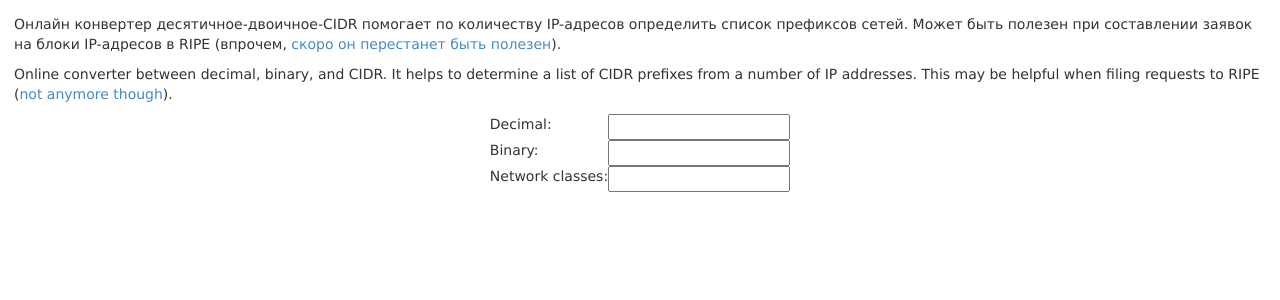
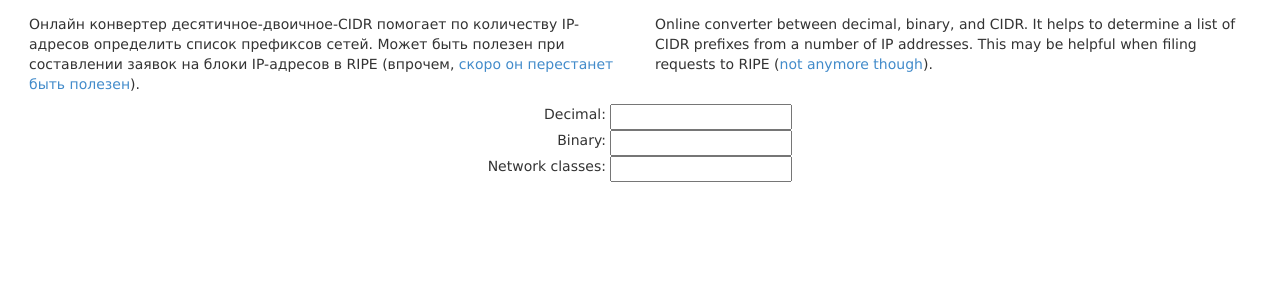
Before and after one commit to kolyuchiy/kolyuchiy.github.io, a Jekyll site: the page built from programming/cidr.html, in a window 1280 px wide. Shown: the top 300 px of the page. Built offline with Jekyll 4.4.1, drawn with Linux system fonts in a browser that asks for light colours; nearby versions of some CDN libraries.

Commit message:
CIDR calculator tweaks

```diff
--- a/programming/cidr.html
+++ b/programming/cidr.html
@@ -54,20 +54,26 @@ title: Decimal to Binary to CIDR converter
     }
 </script>
 
-<p>Онлайн конвертер десятичное-двоичное-CIDR помогает по количеству IP-адресов определить список префиксов сетей. Может быть полезен при составлении заявок на блоки IP-адресов в RIPE (впрочем, <a href="http://www.potaroo.net/tools/ipv4/index.html">скоро он перестанет быть полезен</a>).</p>
+<div class="col-md-6">
+    <p>Онлайн конвертер десятичное-двоичное-CIDR помогает по количеству IP-адресов определить список префиксов сетей. Может быть полезен при составлении заявок на блоки IP-адресов в RIPE (впрочем, <a href="http://www.potaroo.net/tools/ipv4/index.html">скоро он перестанет быть полезен</a>).</p>
+</div>
 
-<p>Online converter between decimal, binary, and CIDR. It helps to determine a list of CIDR prefixes from a number of IP addresses. This may be helpful when filing requests to RIPE (<a href="http://www.potaroo.net/tools/ipv4/index.html">not anymore though</a>).</p>
+<div class="col-md-6">
+    <p>Online converter between decimal, binary, and CIDR. It helps to determine a list of CIDR prefixes from a number of IP addresses. This may be helpful when filing requests to RIPE (<a href="http://www.potaroo.net/tools/ipv4/index.html">not anymore though</a>).</p>
+</div>
 
+<div class="col-md-12">
 <table style="margin: auto">
     <form>
         <tr>
-            <td>Decimal:</td><td><input type="text" id="decimal" name="decimal" onkeyup="doIt()" /></td>
+            <td style="text-align: right">Decimal:&nbsp;</td><td><input type="text" id="decimal" name="decimal" onkeyup="doIt()" /></td>
         </tr>
         <tr>
-            <td>Binary:</td> <td><input type="text" id="binary" name="binary" onkeyup="doBin()" /></td>
+            <td style="text-align: right">Binary:&nbsp;</td> <td><input type="text" id="binary" name="binary" onkeyup="doBin()" /></td>
         </tr>
         <tr>
-            <td>Network classes:</td><td><input type="text" id="classes" name="classes" /></td>
+            <td style="text-align: right">Network classes:&nbsp;</td><td><input type="text" id="classes" name="classes" /></td>
         </tr>
     </form>
 </table>
+</div>
```
